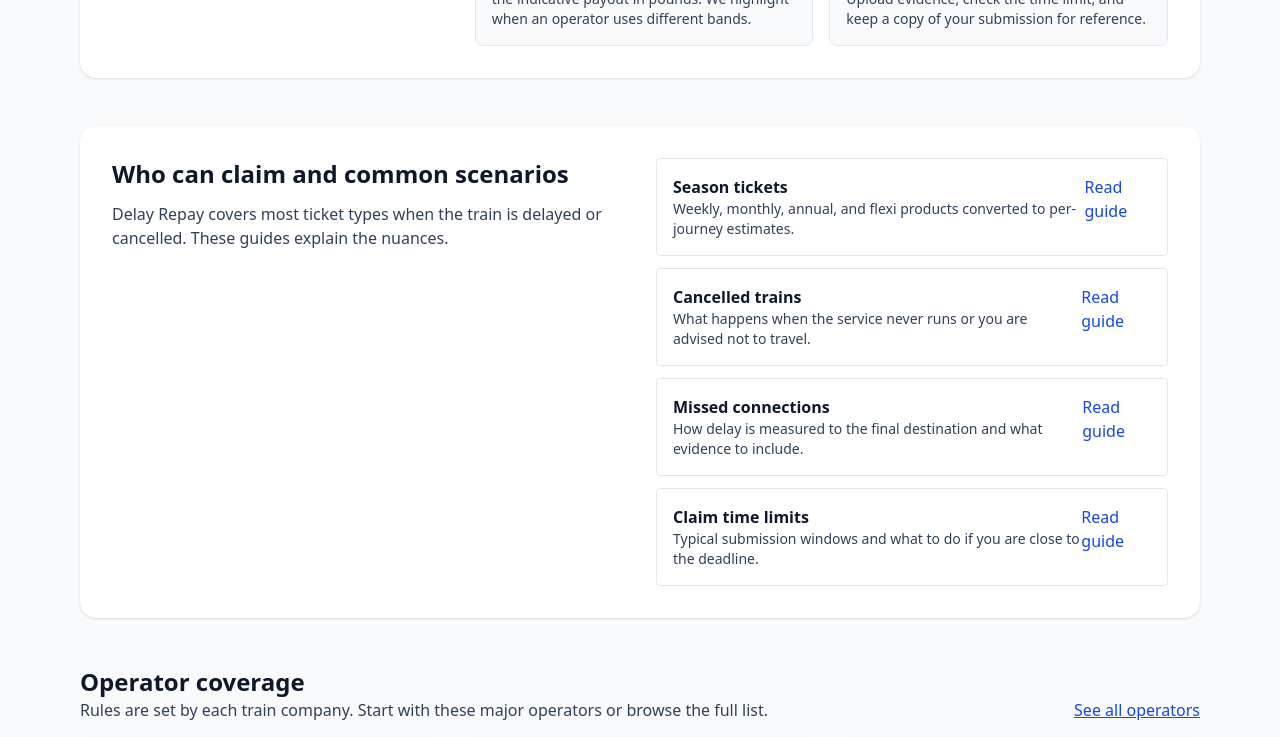
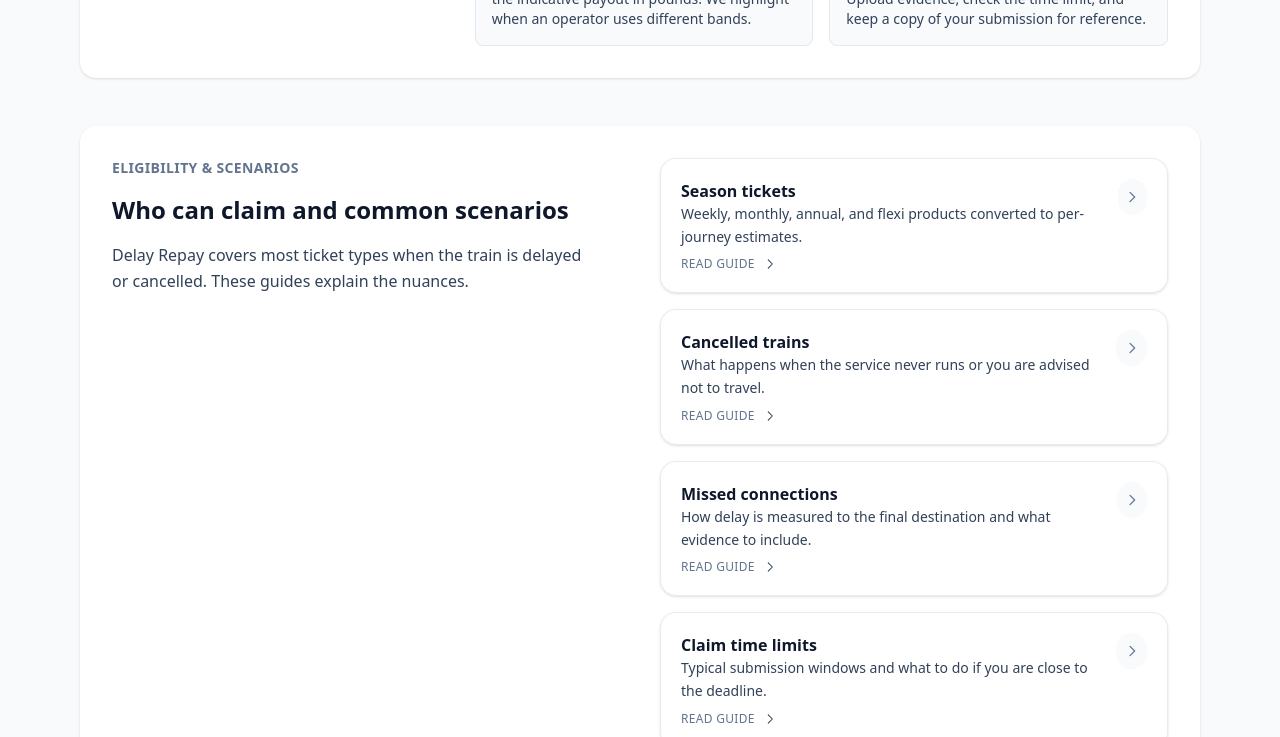
Before and after one commit to bestel89/delay-repay, a Next.js app: page / in a window 1280 px wide. Shown: the part 1580-2317 px from the top of the page. Built offline with nearby package versions, Linux system fonts and the light colour scheme; no server answers; the database is empty.

Commit message:
Improve guides section cards

```diff
--- a/app/page.tsx
+++ b/app/page.tsx
@@ -1,6 +1,7 @@
 import type { Metadata } from "next";
 import Calculator from "@/components/Calculator";
 import Faq from "@/components/Faq";
+import GuideCard from "@/components/GuideCard";
 import Link from "next/link";
 import Image from "next/image";
 
@@ -136,40 +137,33 @@
                                 </div>
                         </section>
 
-                        <section className="grid gap-8 rounded-2xl bg-white p-8 shadow-sm md:grid-cols-2">
-                                <div className="space-y-3">
+                        <section className="grid gap-10 rounded-2xl bg-white p-8 shadow-sm md:grid-cols-2">
+                                <div className="space-y-4 md:pr-6">
+                                        <p className="text-sm font-semibold uppercase tracking-wide text-slate-500">Eligibility & scenarios</p>
                                         <h2 className="text-2xl font-semibold text-slate-900">Who can claim and common scenarios</h2>
-                                        <p className="text-slate-700">Delay Repay covers most ticket types when the train is delayed or cancelled. These guides explain the nuances.</p>
+                                        <p className="text-base leading-relaxed text-slate-700">Delay Repay covers most ticket types when the train is delayed or cancelled. These guides explain the nuances.</p>
                                 </div>
-                                <div className="grid gap-3">
-                                        <Link className="flex items-start justify-between rounded border border-slate-200 p-4 hover:bg-slate-50" href="/delay-repay-season-tickets">
-                                                <div>
-                                                        <p className="font-semibold text-slate-900">Season tickets</p>
-                                                        <p className="text-sm text-slate-700">Weekly, monthly, annual, and flexi products converted to per-journey estimates.</p>
-                                                </div>
-                                                <span className="text-blue-700">Read guide</span>
-                                        </Link>
-                                        <Link className="flex items-start justify-between rounded border border-slate-200 p-4 hover:bg-slate-50" href="/delay-repay-cancelled-trains">
-                                                <div>
-                                                        <p className="font-semibold text-slate-900">Cancelled trains</p>
-                                                        <p className="text-sm text-slate-700">What happens when the service never runs or you are advised not to travel.</p>
-                                                </div>
-                                                <span className="text-blue-700">Read guide</span>
-                                        </Link>
-                                        <Link className="flex items-start justify-between rounded border border-slate-200 p-4 hover:bg-slate-50" href="/delay-repay-missed-connections">
-                                                <div>
-                                                        <p className="font-semibold text-slate-900">Missed connections</p>
-                                                        <p className="text-sm text-slate-700">How delay is measured to the final destination and what evidence to include.</p>
-                                                </div>
-                                                <span className="text-blue-700">Read guide</span>
-                                        </Link>
-                                        <Link className="flex items-start justify-between rounded border border-slate-200 p-4 hover:bg-slate-50" href="/delay-repay-claim-time-limits">
-                                                <div>
-                                                        <p className="font-semibold text-slate-900">Claim time limits</p>
-                                                        <p className="text-sm text-slate-700">Typical submission windows and what to do if you are close to the deadline.</p>
-                                                </div>
-                                                <span className="text-blue-700">Read guide</span>
-                                        </Link>
+                                <div className="grid gap-4">
+                                        <GuideCard
+                                                description="Weekly, monthly, annual, and flexi products converted to per-journey estimates."
+                                                href="/delay-repay-season-tickets"
+                                                title="Season tickets"
+                                        />
+                                        <GuideCard
+                                                description="What happens when the service never runs or you are advised not to travel."
+                                                href="/delay-repay-cancelled-trains"
+                                                title="Cancelled trains"
+                                        />
+                                        <GuideCard
+                                                description="How delay is measured to the final destination and what evidence to include."
+                                                href="/delay-repay-missed-connections"
+                                                title="Missed connections"
+                                        />
+                                        <GuideCard
+                                                description="Typical submission windows and what to do if you are close to the deadline."
+                                                href="/delay-repay-claim-time-limits"
+                                                title="Claim time limits"
+                                        />
                                 </div>
                         </section>
 
--- /dev/null
+++ b/components/GuideCard.tsx
@@ -0,0 +1,46 @@
+import Link from "next/link";
+import type { ReactNode } from "react";
+
+type GuideCardProps = {
+        title: string;
+        description: string;
+        href: string;
+        icon?: ReactNode;
+};
+
+export default function GuideCard({ title, description, href, icon }: GuideCardProps) {
+        return (
+                <Link
+                        aria-label={`${title} guide`}
+                        className="group block rounded-2xl border border-slate-200/80 bg-white/80 p-5 shadow-sm transition hover:-translate-y-0.5 hover:border-slate-300 hover:shadow-md focus-visible:outline-none focus-visible:ring-2 focus-visible:ring-slate-300 focus-visible:ring-offset-2"
+                        href={href}
+                >
+                        <div className="flex items-start gap-4">
+                                {icon ? <div className="text-slate-500">{icon}</div> : null}
+                                <div className="flex-1 space-y-2">
+                                        <div className="flex items-start justify-between gap-3">
+                                                <div>
+                                                        <p className="text-base font-semibold text-slate-900">{title}</p>
+                                                        <p className="text-sm leading-relaxed text-slate-700">{description}</p>
+                                                </div>
+                                                <span className="flex h-9 w-9 items-center justify-center rounded-full bg-slate-50 text-slate-500 transition group-hover:bg-slate-100 group-focus-visible:bg-slate-100">
+                                                        <ChevronIcon />
+                                                </span>
+                                        </div>
+                                        <div className="flex items-center gap-2 text-sm font-medium text-slate-700 transition group-hover:text-slate-900">
+                                                <span className="uppercase tracking-wide text-xs text-slate-500">Read guide</span>
+                                                <ChevronIcon className="h-3.5 w-3.5" />
+                                        </div>
+                                </div>
+                        </div>
+                </Link>
+        );
+}
+
+function ChevronIcon({ className = "h-4 w-4" }: { className?: string }) {
+        return (
+                <svg aria-hidden="true" className={className} fill="none" viewBox="0 0 24 24">
+                        <path d="M9 5l7 7-7 7" stroke="currentColor" strokeLinecap="round" strokeLinejoin="round" strokeWidth="1.8" />
+                </svg>
+        );
+}
```
